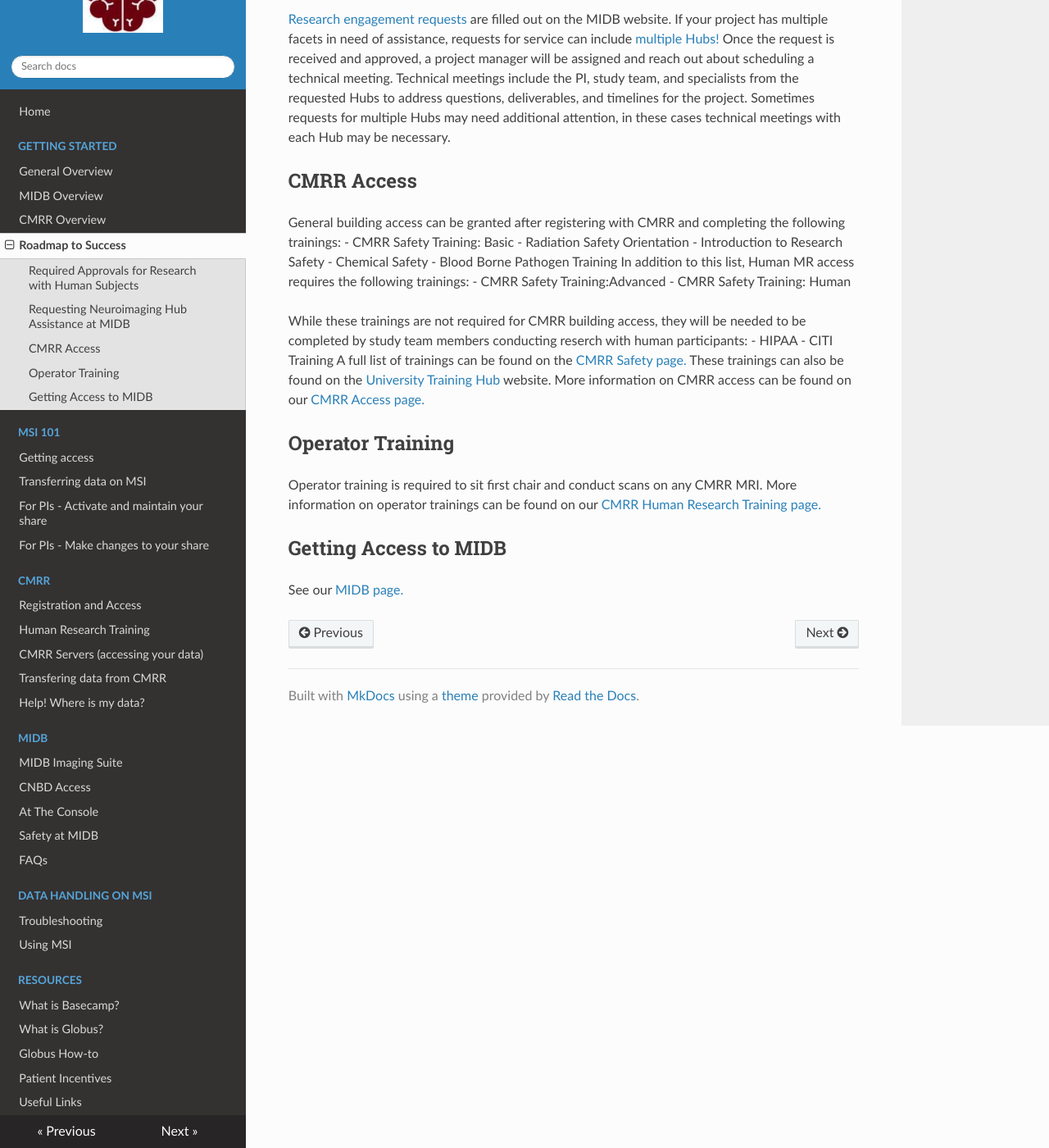
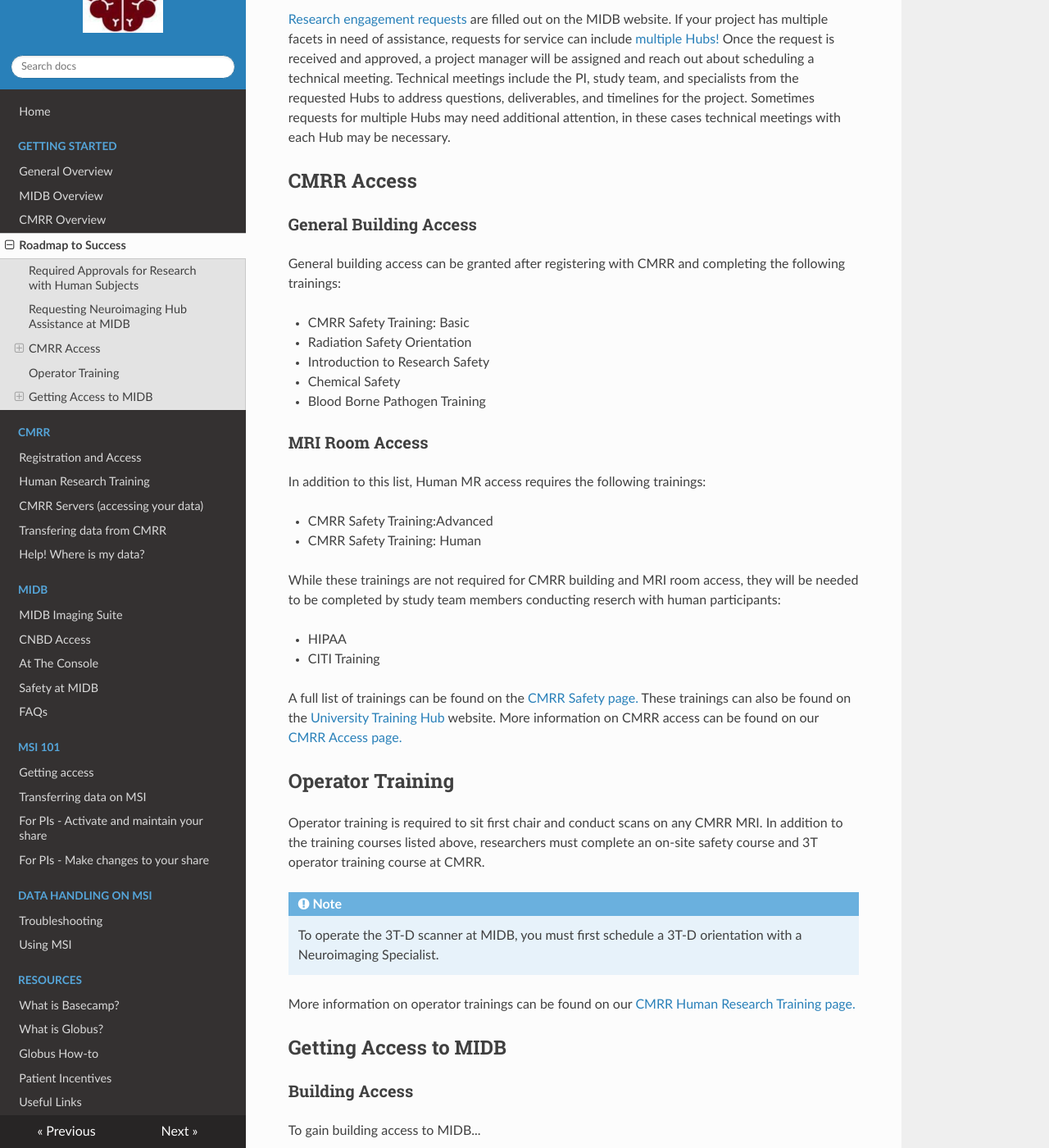
Before and after one commit to MIDB-Neuroimaging/neurohub_rtd, an MkDocs documentation site: the page built from docs/start/roadmap.md, in a window 1280 px wide and 1400 px high, scrolled down 620 px. Shown: the whole window at 82% size. Built offline with MkDocs 1.6.1, drawn with Linux system fonts in a browser that asks for light colours; nearby versions of some CDN libraries; some of the changed text lies outside the part shown.

Commit message:
updated toc

```diff
--- a/docs/start/roadmap.md
+++ b/docs/start/roadmap.md
@@ -19,25 +19,43 @@
 [Research engagement requests](https://midb.umn.edu/research-services/engage-midb-service-hubs/process-engagement-request){:target="_blank"} are filled out on the MIDB website. If your project has multiple facets in need of assistance, requests for service can include [multiple Hubs!](../start/midb-over.md){:target="_blank"} Once the request is received and approved, a project manager will be assigned and reach out about scheduling a technical meeting. Technical meetings include the PI, study team, and specialists from the requested Hubs to address questions, deliverables, and timelines for the project. Sometimes requests for multiple Hubs may need additional attention, in these cases technical meetings with each Hub may be necessary.
 
 ## CMRR Access
+
+### General Building Access
 General building access can be granted after registering with CMRR and completing the following trainings:
+
 - CMRR Safety Training: Basic
 - Radiation Safety Orientation
 - Introduction to Research Safety
 - Chemical Safety
 - Blood Borne Pathogen Training
+
+### MRI Room Access
 In addition to this list, Human MR access requires the following trainings:
+
 - CMRR Safety Training:Advanced
 - CMRR Safety Training: Human
 
-While these trainings are not required for CMRR building access, they will be needed to be completed by study team members conducting reserch with human participants:
+While these trainings are not required for CMRR building and MRI room access, they will be needed to be completed by study team members conducting reserch with human participants:
+
 - HIPAA
 - CITI Training
+
 A full list of trainings can be found on the [CMRR Safety page.](https://www.cmrr.umn.edu/safety/){:target="_blank"} These trainings can also be found on the [University Training Hub](https://training.umn.edu/){:target="_blank"} website.
 More information on CMRR access can be found on our [CMRR Access page.](../cmrr/user.md){:target="_blank"}
 
 ## Operator Training
-Operator training is required to sit first chair and conduct scans on any CMRR MRI.
+Operator training is required to sit first chair and conduct scans on any CMRR MRI. In addition to the training courses listed above, researchers must complete an on-site safety course and 3T operator training course at CMRR.
+
+!!!note
+    To operate the 3T-D scanner at MIDB, you must first schedule a 3T-D orientation with a Neuroimaging Specialist.
+
 More information on operator trainings can be found on our [CMRR Human Research Training page.](../cmrr/operator.md){:target="_blank"}
 
 ## Getting Access to MIDB
+### Building Access
+To gain building access to MIDB...
+
+### 3T-D Access
+Once you have completed the CMRR required training, email your training record to Jon Lem (lem00006@umn.edu), the CMRR Facilities Coordinator, and request 3T-D access. CC the PI(s) on the study + Steve Nelson (smnelson@umn.edu), the Neuroimaging Core Director.
+
 See our [MIDB page.](../midb/midbaccess.md){:target="_blank"}
--- a/mkdocs.yml
+++ b/mkdocs.yml
@@ -25,12 +25,6 @@
         - CMRR Overview: start/cmrr-over.md
         - Roadmap to Success: start/roadmap.md
 
-    - MSI 101: #msi
-        - Getting access: msi/msi.md
-        - Transferring data on MSI: msi/transfer.md
-        - For PIs - Activate and maintain your share: msi/maintenance.md
-        - For PIs - Make changes to your share: msi/changes.md
-
     - CMRR: #cmrr
         - Registration and Access: cmrr/user.md
         - Human Research Training: cmrr/operator.md
@@ -45,11 +39,18 @@
         - Safety at MIDB: midb/safety.md
         - FAQs: midb/faqs.md
 
+    - MSI 101: #msi
+        - Getting access: msi/msi.md
+        - Transferring data on MSI: msi/transfer.md
+        - For PIs - Activate and maintain your share: msi/maintenance.md
+        - For PIs - Make changes to your share: msi/changes.md
+
     #- Data Storage Options:
 
     - Data Handling on MSI: #usingmsi
         - Troubleshooting: usingmsi/troubleshooting.md
         - Using MSI: usingmsi/location.md
+
     - Resources: #what is basecamp
         - What is Basecamp?: resources/basecamp.md
         - What is Globus?: resources/globus.md
```
Also changed, not shown: docs/midb/midbaccess.md (+3 -3 lines), docs/start/midb-over.md (+1 -1 lines), docs/start/overview.md (+1 -1 lines).
